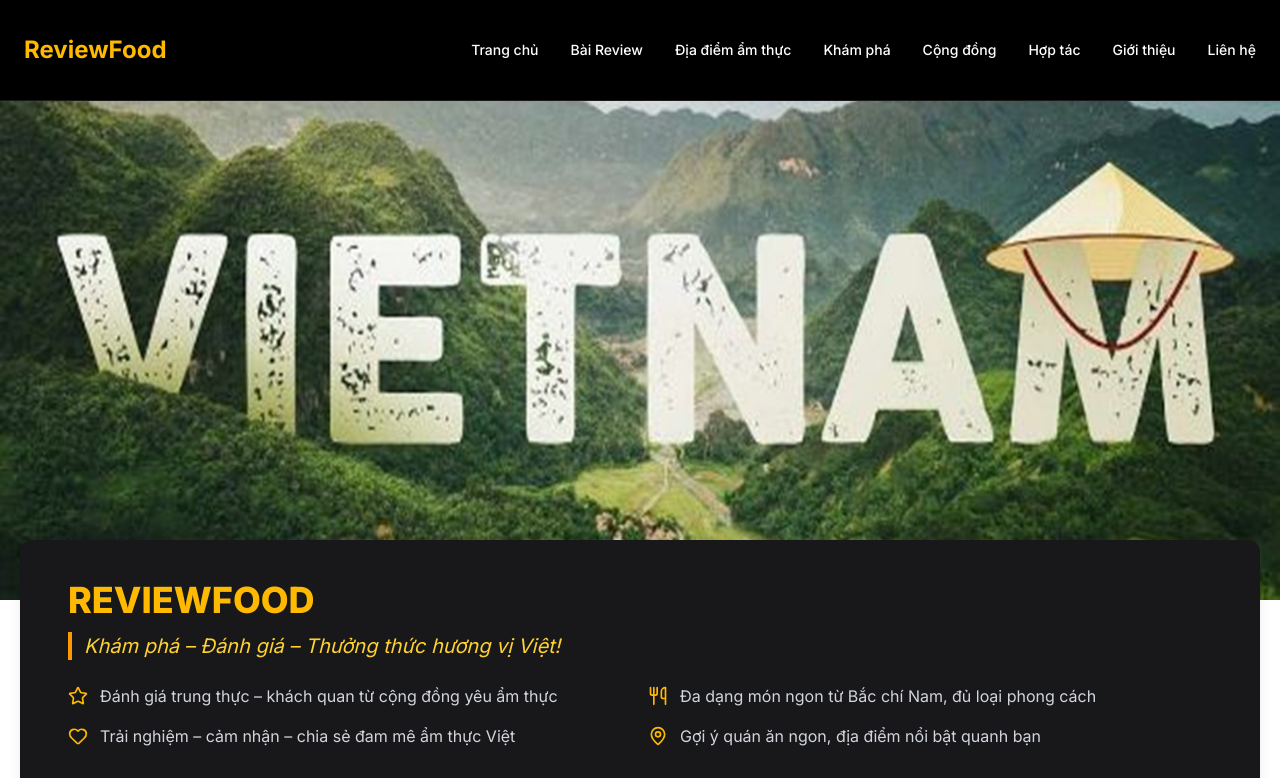
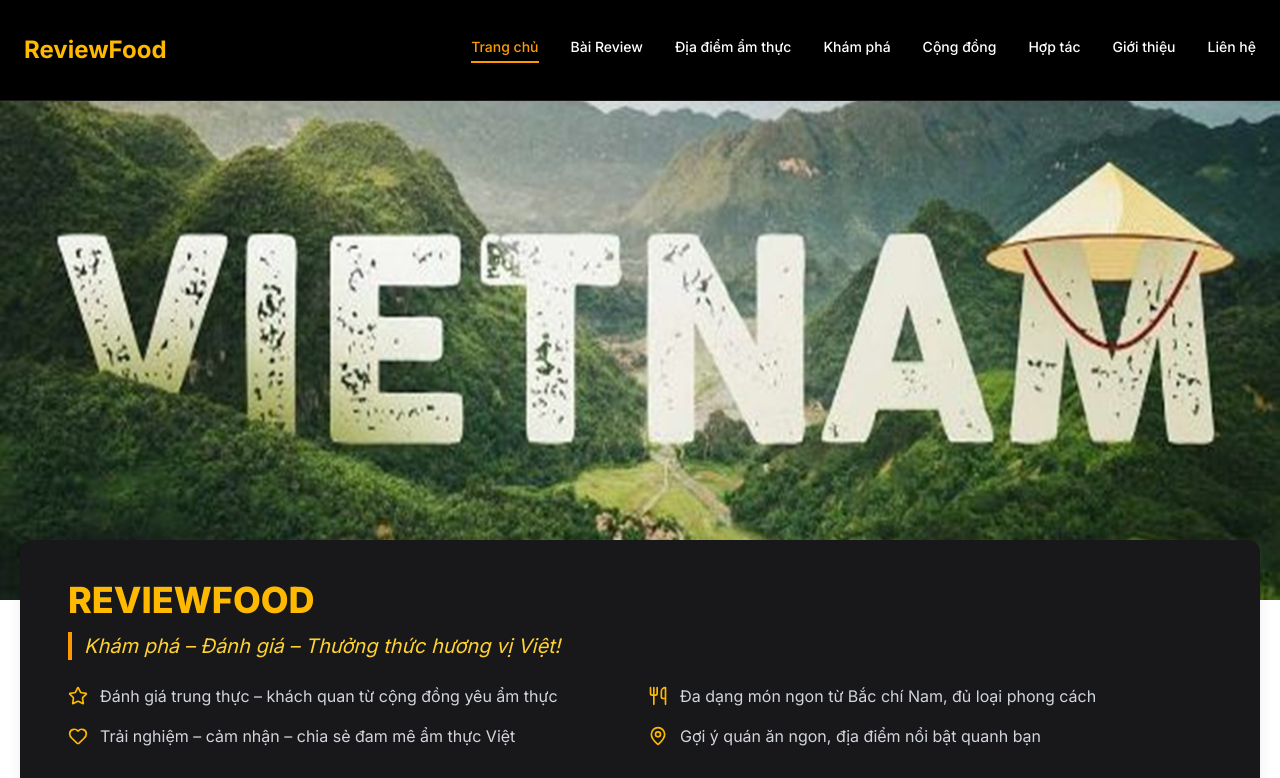
Before and after one commit to Thanh-Nguyen-2002/review_food, a Next.js app: page / in a window 1280 px wide. Shown: the top 778 px of the page. Built offline with nearby package versions, Linux system fonts and the light colour scheme.

Commit message:
chỉnh sửa header, tạo header cho trang review

```diff
--- a/src/app/contact/page.tsx
+++ b/src/app/contact/page.tsx
@@ -1,4 +1,6 @@
-import { Facebook, Instagram, Linkedin, Twitter } from 'lucide-react';
+import { Facebook, Instagram, Linkedin, MailCheck, MapPinHouse, PhoneCall, Twitter } from 'lucide-react';
+import Image from 'next/image';
+import Link from 'next/link';
 import React from 'react';
 
 export const metadata = {
@@ -7,13 +9,16 @@ export const metadata = {
     Đội ngũ ReviewFood luôn sẵn sàng giải đáp mọi thắc mắc về dịch vụ, hợp tác hoặc phản hồi.`
 }
 interface Props {
-    icon: string,
+    icon: React.ReactNode,
     title: string,
     content : React.ReactNode
 }
 const ContactDetail = ({ icon, title, content } : Props) => (
     <div className="flex flex-col items-center p-6 bg-gray-800 rounded-lg shadow-md hover:shadow-lg transition-all duration-300 ease-in-out transform hover:-translate-y-1">
-        <img src={icon} alt={title} className="w-12 h-12 mb-4 filter invert" />
+
+        <div className="w-12 h-12 mb-4 filter invert flex items-center justify-center" >
+            {icon}
+        </div>
         <h2 className="text-xl font-semibold text-amber-400 mb-2">{title}</h2>
         <div className="text-gray-300 text-center">{content}</div>
     </div>
@@ -33,7 +38,7 @@ export default function Contact() {
 
                 <div className="grid grid-cols-1 md:grid-cols-3 gap-8 mb-16">
                     <ContactDetail
-                        icon="https://img.icons8.com/fluent/48/000000/address.png"
+                        icon={<MapPinHouse color='red' className='!text-white !w-10 !h-10'/>}
                         title="Địa chỉ"
                         content={
                             <>
@@ -43,7 +48,7 @@ export default function Contact() {
                         }
                     />
                     <ContactDetail
-                        icon="https://img.icons8.com/fluent/48/000000/mail.png"
+                        icon={<MailCheck color='red' className='text-white !w-10 !h-10'/>  }
                         title="Email"
                         content={
                             <a href="mailto:info@yourcompany.com">
@@ -52,7 +57,7 @@ export default function Contact() {
                         }
                     />
                     <ContactDetail
-                        icon="https://img.icons8.com/fluent/48/000000/phone.png"
+                        icon={<PhoneCall className='!w-10 !h-10' color='red'/>}
                         title="Điện thoại"
                         content={
                             <a href="tel:+84123456789">
@@ -67,29 +72,29 @@ export default function Contact() {
                         Kết nối với chúng tôi
                     </h2>
                     <div className="flex justify-center space-x-6">
-                        <a href="https://facebook.com" target="_blank" rel="noopener noreferrer"
+                        <Link href="https://facebook.com" target="_blank" rel="noopener noreferrer"
                             className="transform hover:scale-110 transition-transform duration-200 text-black hover:text-black"
                         >
                             <Facebook size={56} strokeWidth={1.5} />
-                        </a>
+                        </Link>
 
-                        <a href="https://twitter.com" target="_blank" rel="noopener noreferrer"
+                        <Link href="https://twitter.com" target="_blank" rel="noopener noreferrer"
                             className="transform hover:scale-110 transition-transform duration-200 text-black"
                         >
                             <Twitter size={56} strokeWidth={1.5} />
-                        </a>
+                        </Link>
 
-                        <a href="https://linkedin.com" target="_blank" rel="noopener noreferrer"
+                        <Link href="https://linkedin.com" target="_blank" rel="noopener noreferrer"
                             className="transform hover:scale-110 transition-transform duration-200 text-black"
                         >
                             <Linkedin size={56} strokeWidth={1.5} />
-                        </a>
+                        </Link>
 
-                        <a href="https://instagram.com" target="_blank" rel="noopener noreferrer"
+                        <Link href="https://instagram.com" target="_blank" rel="noopener noreferrer"
                             className="transform hover:scale-110 transition-transform duration-200 text-black"
                         >
                             <Instagram size={56} strokeWidth={1.5} />
-                        </a>
+                        </Link>
                     </div>
                 </div>
 
--- a/src/components/Header.tsx
+++ b/src/components/Header.tsx
@@ -3,9 +3,21 @@ import React from "react";
 import { Menu, X } from "lucide-react";
 import { useState } from "react";
 import Link from "next/link";
+import { usePathname } from "next/navigation";
 
 export default function Header() {
     const [open, setOpen] = useState(false);
+    const pathName = usePathname()
+    const links = [
+        { href: "/", label: "Trang chủ" },
+        { href: "/reviews", label: "Bài Review" },
+        { href: "/dia_diem_am_thuc", label: "Địa điểm ẩm thực" },
+        { href: "/kham_pha", label: "Khám phá" },
+        { href: "/cong_dong", label: "Cộng đồng" },
+        { href: "/hop_tac", label: "Hợp tác" },
+        { href: "/about", label: "Giới thiệu" },
+        { href: "/contact", label: "Liên hệ" },
+    ];
 
     return (
         <header className="bg-black text-white fixed top-0 left-0 w-full z-50 border-b border-white/10 ">
@@ -18,14 +30,19 @@ export default function Header() {
                 </div>
 
                 <nav className="hidden md:flex space-x-8 text-sm font-medium">
-                    <Link href="/" className="hover:text-amber-400 transition">Trang chủ</Link>
-                    <Link href="/reviews" className="hover:text-amber-400 transition">Bài Review</Link>
-                    <Link href="/dia_diem_am_thuc" className="hover:text-amber-400 transition">Địa điểm ẩm thực</Link>
-                    <Link href="/kham_pha" className="hover:text-amber-400 transition">Khám phá</Link>
-                    <Link href="/cong_dong" className="hover:text-amber-400 transition">Cộng đồng</Link>
-                    <Link href="/hop_tac" className="hover:text-amber-400 transition">Hợp tác</Link>
-                    <Link href="/about" className="hover:text-amber-400 transition">Giới thiệu</Link>
-                    <Link href="/contact" className="hover:text-amber-400 transition">Liên hệ</Link>
+                    {links.map((link) => (
+                        <Link
+                            key={link.href}
+                            href={link.href}
+                            className={`transition
+                                ${pathName === link.href
+                                ?  "text-amber-500 border-b-2 border-amber-500 pb-1"
+                                :  "hover:text-amber-400" }
+                            `}
+                        >
+                            {link.label}
+                        </Link>
+                    ))}
                 </nav>
 
                 <button
```
Also changed, not shown: src/app/cong_dong/page.tsx (+16 -9 lines).
